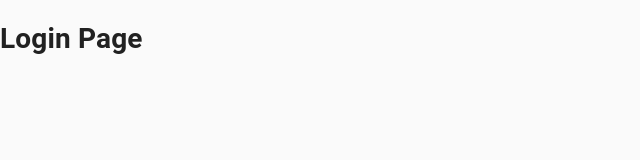
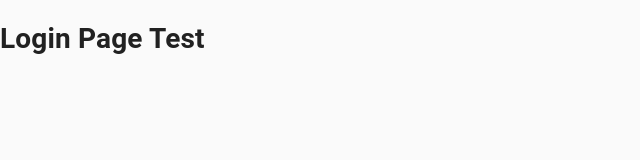
Before and after one commit to cyps1000/smart-brain-ts, a React (Create React App) app: page /login in a window 1280 px wide. Shown: the top 160 px of the page, without its empty margins (0-640 px from the left). Built offline with nearby package versions, Linux system fonts and the light colour scheme.

Commit message:
prepare deploy

```diff
--- a/src/components/Routes/Routes.tsx
+++ b/src/components/Routes/Routes.tsx
@@ -16,10 +16,10 @@
     <Router>
       <Switch>
         <Route path="/login">
-          <h1>Login Page</h1>
+          <h1>Login Page Test</h1>
         </Route>
         <Route path="/register">
-          <h1>Register Page</h1>
+          <h1>Register Page Test</h1>
         </Route>
         <ProtectedRoutes />
       </Switch>
```
